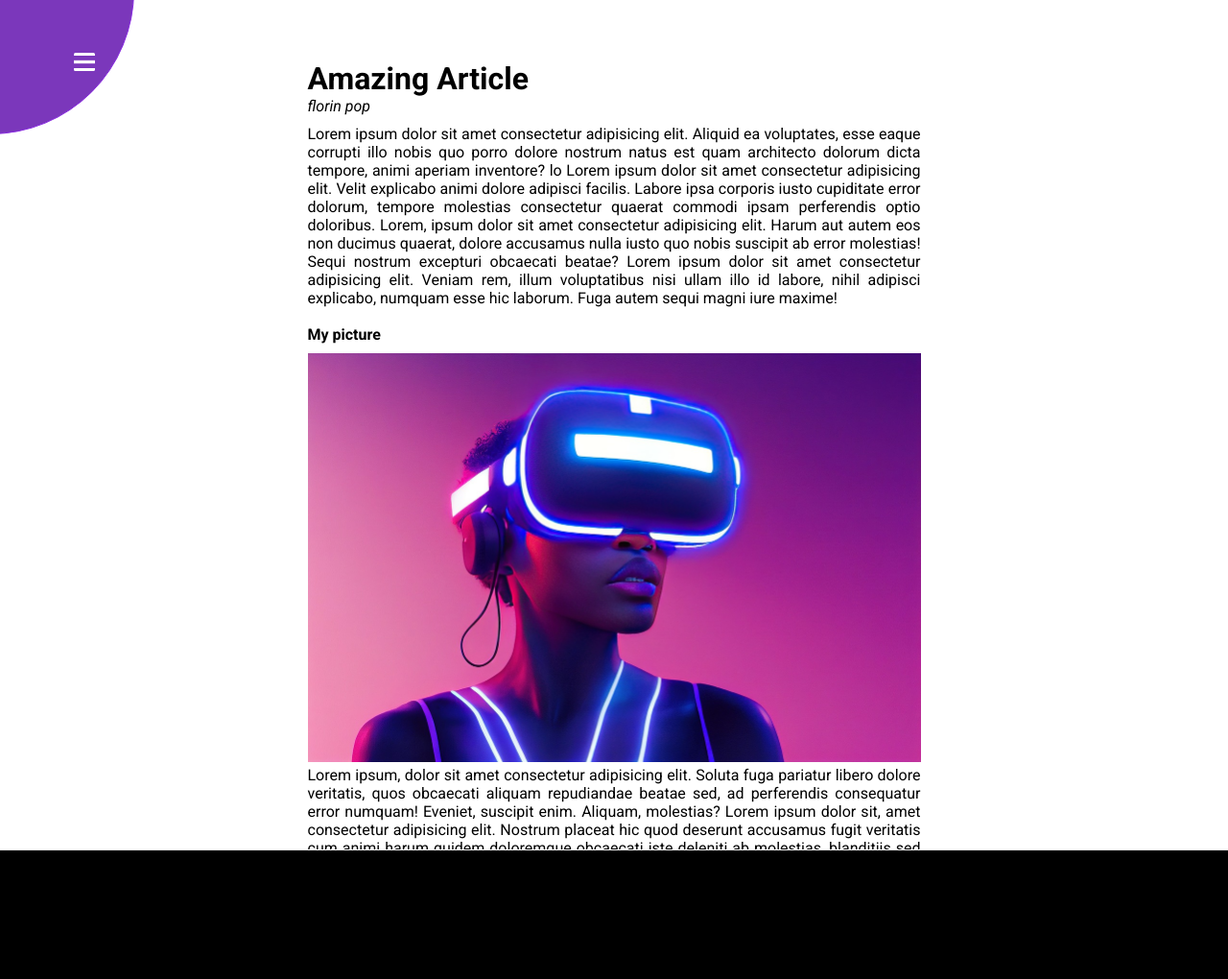
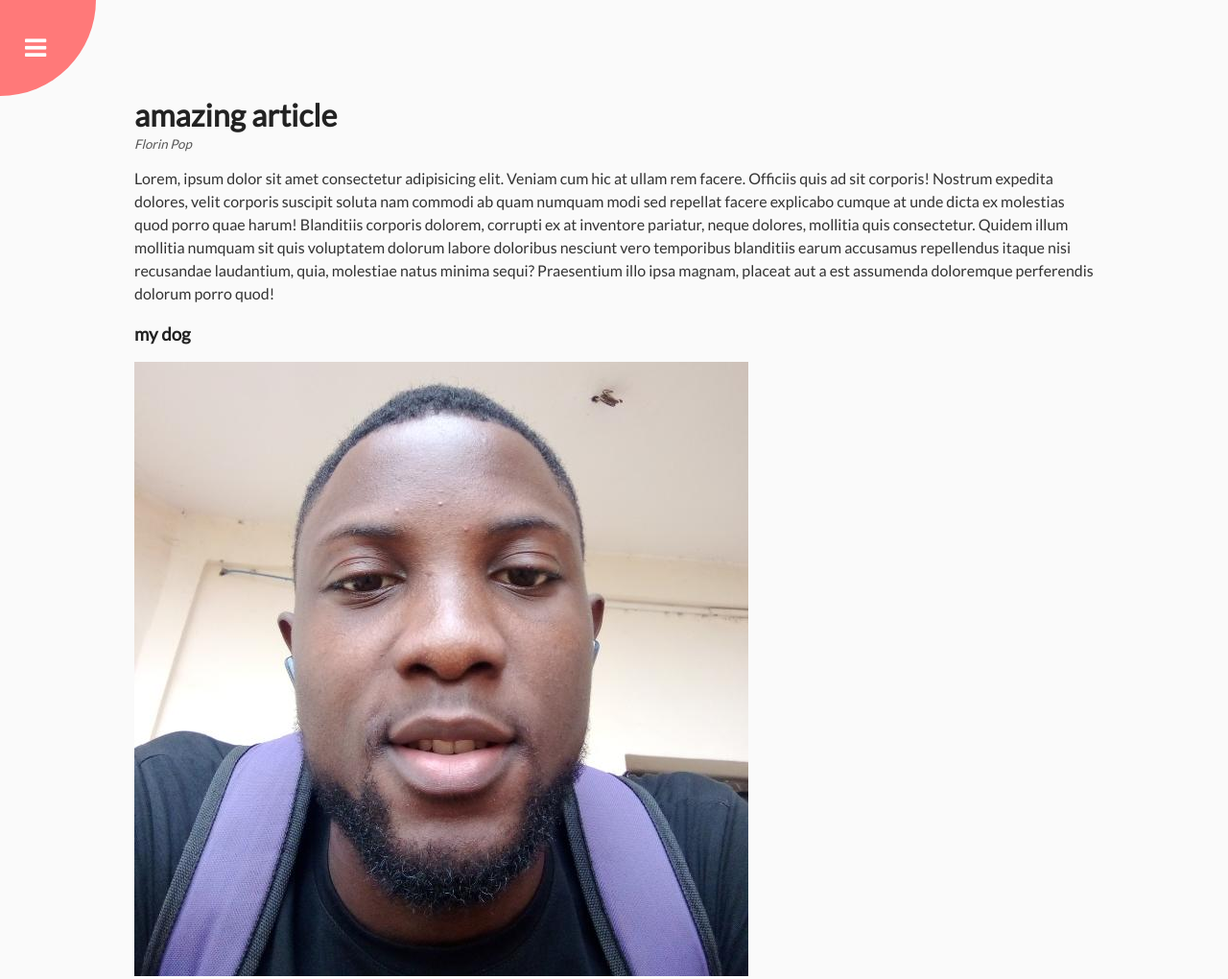
Before and after one commit to nzali-fankem-vladimir/code_everyday_challenge_100, a plain HTML site: page day 3/index.html in a window 1280 px wide. Shown: the top 1020 px of the page at 96% size. Before the commit the page ends 936 px from the top, so only its background shows below. Drawn offline with Linux system fonts and the light colour scheme.

Commit message:
la version tutoriel du projet 03

```diff
--- a/day 3/index.html
+++ b/day 3/index.html
@@ -3,51 +3,40 @@
 <head>
     <meta charset="UTF-8">
     <meta name="viewport" content="width=device-width, initial-scale=1.0">
-    <title>Document</title>
+    <title>rotating navigation </title>
     <link rel="stylesheet" href="style.css">
+    <link rel="stylesheet" href="https://cdnjs.cloudflare.com/ajax/libs/font-awesome/4.7.0/css/font-awesome.min.css">
 </head>
 <body>
-    <div class="div_menu">
-        <div class="sous_div_menu">
-            <img id="arrow_menu" src="../images/arrow.png" alt="">
-            <img id="burger_menu" src="../images/menu-btn.png" alt="">
+    <div class="container">
+        <div class="circle-container">
+            <div class="circle">
+                <button id="close">
+                    <i class="fa fa-times"></i>
+                </button>
+                <button id="open">
+                    <i class="fa fa-bars"></i>
+                </button>
+            </div>
         </div>
 
-    </div>
-    <div class="div_main">
-         <main>
-        <h1>Amazing Article</h1>
-        <i>florin pop</i>
-        <p>Lorem ipsum dolor sit amet consectetur adipisicing elit. Aliquid ea voluptates, esse eaque corrupti illo nobis quo porro dolore nostrum natus est quam architecto dolorum dicta tempore, animi aperiam inventore? lo
-            Lorem ipsum dolor sit amet consectetur adipisicing elit. Velit explicabo animi dolore adipisci facilis. Labore ipsa corporis iusto cupiditate error dolorum, tempore molestias consectetur quaerat commodi ipsam perferendis optio doloribus.
-            Lorem, ipsum dolor sit amet consectetur adipisicing elit. Harum aut autem eos non ducimus quaerat, dolore accusamus nulla iusto quo nobis suscipit ab error molestias! Sequi nostrum excepturi obcaecati beatae?
-            Lorem ipsum dolor sit amet consectetur adipisicing elit. Veniam rem, illum voluptatibus nisi ullam illo id labore, nihil adipisci explicabo, numquam esse hic laborum. Fuga autem sequi magni iure maxime!
-        </p> <br>
-        <h2>My picture</h2>
-        <div class="div_image">
-            <img src="../images/photo3.jpg" alt="">
+        <div class="content">
+            <h1>amazing article</h1>
+            <small>Florin Pop</small>
+            <p>Lorem, ipsum dolor sit amet consectetur adipisicing elit. Veniam cum hic at ullam rem facere. Officiis quis ad sit corporis! Nostrum expedita dolores, velit corporis suscipit soluta nam commodi ab quam numquam modi sed repellat facere explicabo cumque at unde dicta ex molestias quod porro quae harum! Blanditiis corporis dolorem, corrupti ex at inventore pariatur, neque dolores, mollitia quis consectetur. Quidem illum mollitia numquam sit quis voluptatem dolorum labore doloribus nesciunt vero temporibus blanditiis earum accusamus repellendus itaque nisi recusandae laudantium, quia, molestiae natus minima sequi? Praesentium illo ipsa magnam, placeat aut a est assumenda doloremque perferendis dolorum porro quod!</p>
+
+            <h3>my dog</h3>
+            <img src="vlad.png" alt="" srcset="">
+            <p>Lorem ipsum, dolor sit amet consectetur adipisicing elit. Magnam ea hic facilis quae cupiditate nihil ratione temporibus officia aspernatur voluptate vero architecto delectus laborum qui perspiciatis tempora dolorum molestias quod in beatae, sapiente dolor esse! Mollitia sequi qui officiis, et molestiae architecto fugit culpa soluta, eligendi unde tenetur recusandae ducimus ipsam dolorem earum inventore quidem quibusdam beatae officia non ut accusamus! Facilis nostrum autem laborum excepturi similique nisi, molestias, ipsum dolorem quaerat accusamus, eveniet iste!</p>
         </div>
-        <p>Lorem ipsum, dolor sit amet consectetur adipisicing elit. Soluta fuga pariatur libero dolore veritatis, quos obcaecati aliquam repudiandae beatae sed, ad perferendis consequatur error numquam! Eveniet, suscipit enim. Aliquam, molestias?
-            Lorem ipsum dolor sit, amet consectetur adipisicing elit. Nostrum placeat hic quod deserunt accusamus fugit veritatis cum animi harum quidem doloremque obcaecati iste deleniti ab molestias, blanditiis sed molestiae illo!
-            Lorem ipsum dolor sit, amet consectetur adipisicing elit. Cum ad voluptatem libero corporis architecto. Excepturi rem tempora aperiam atque architecto officia odit, ipsa nemo dolore vero, et nam non voluptates?
-        </p>
-    </main>
     </div>
     <nav>
-        <div>
-            <img src="../images/home.png" alt=""><p>home</p>
-        </div>
-        <div>
-            <img src="../images/user.png" alt=""><p>absolute</p>
-        </div>
-        <div>
-        <img src="../images/email.png" alt=""><p>contact</p>
-        </div>
+        <ul>
+            <li><i class="fa fa-home"></i>Home</li>
+            <li><i class="fa fa-user"></i>about</li>
+            <li><i class="fa fa-envelope"></i>contact</li>
+        </ul>
     </nav>
-
-
-
-
-    <script src="script.js"></script>
+<script src="script.js"></script>
 </body>
 </html>
--- a/day 3/script.js
+++ b/day 3/script.js
@@ -1,23 +1,8 @@
-let btn_menu = document.getElementById('burger_menu')
-let menu_navigation = document.querySelector('nav')
-let btn_arrow = document.getElementById('arrow_menu')
-let btn_div_menu = document.querySelector('.div_menu')
-let papierPain_div_main = document.querySelector('.div_main')
+const open = document.getElementById('open')
+const close = document.getElementById('close')
+const container = document.querySelector('.container')
 
 
+open.addEventListener('click', ()=> container.classList.add('show-nav'))
 
-
-btn_menu.addEventListener('click', () =>{
-    btn_div_menu.classList.add('transform')
-    menu_navigation.classList.add ('active')
-    papierPain_div_main.classList.add('transform1')
-
-})
-
-btn_arrow.addEventListener('click', () =>{
-    btn_div_menu.classList.remove('transform')
-    menu_navigation.classList.remove ('active')
-    papierPain_div_main.classList.remove('transform1')
-
-
-})
+close.addEventListener('click', ()=> container.classList.remove('show-nav'))
--- a/day 3/style.css
+++ b/day 3/style.css
@@ -1,140 +1,132 @@
+@import url('https://fonts.googleapis.com/css?family=Lato&display=swap');
 
-@import url('https://fonts.googleapis.com/css2?family=Roboto:ital,wght@0,100;0,300;0,400;0,500;0,700;0,900;1,100;1,300;1,400;1,500;1,700;1,900&display=swap');
 *{
-    margin: 0;
-    padding: 0;
     box-sizing: border-box;
 }
-body {
-    box-sizing: border-box;
-    font-family: 'roboto', sans-serif;
-    font-size:16px;
-    position: relative;
-    background-color: black;
+
+body{
+    font-family: 'Lato', sans-serif;
+    background-color: #333;
+    color: #222;
+    overflow-x: hidden;
+    margin: 0;
+}
+.container{
+    background-color: #fafafa;
+    transform-origin: top left;
+    transition: transform 0.5s linear;
+    width: 100vw;
+    min-height: 100vh;
+    padding: 50px;
 }
 
-.div_main {
-    display: flex;
-    justify-content: center;
-    align-items: center;
-    width: 100vw;
-    height: 117vh;
-    background-color: white;
-    position: absolute;
-    top: -50px;
-    border: 1px solid white;
-    z-index: -1;
-    transition: .4s;
-    overflow: hidden;
-    position: relative;
+.container.show-nav {
+    transform: rotate(-20deg);
 }
 
-main{
-    display: flex;
-    flex-direction: column;
-    position: absolute;
-    width: 50%;
-    top: 07em;
+.circle-container {
+    position: fixed;
+    top: -100px;
+    left: -100px;
 }
 
-.div_image {
-    width: 100%;
-}
-img {
-    width: 100%;
+.circle {
+    background-color: #ff7979;
+    height: 200px;
+    width: 200px;
+    border-radius: 50%;
+    position: relative;
+    transition: transform .5s linear;
 }
 
-p{
-    text-align: justify;
+.container.show-nav .circle {
+    transform: rotate(-70deg);
 }
 
-i,h2 {
-    font-size: medium;
-    margin-bottom: 10px;
+.circle button {
+    cursor: pointer;
+    position: absolute;
+    top: 50%;
+    left: 50%;
+    height: 100px;
+    background: transparent;
+    border: 0;
+    font-size: 26px;
+    color: #fff;
 }
 
-.div_menu {
-    width: 18.75em;
-    height: 18.75em;
-    border: 1px solid blueviolet;
-    border-radius: 10em;
-    position: absolute;
-    top: -10em;
-    left: -10em;
-    background-color: rgb(123, 55, 187);
-    display: flex;
-    justify-content: center;
-    align-items: center;
-    transition: .4s;
-}
-.sous_div_menu {
-    display: flex;
-    justify-content: space-between;
-    align-items: center;
-    position: absolute;
-    bottom: 1em;
-    padding: 2.5em;
+.circle button:focus {
+    outline: none;
 }
 
-.div_menu #burger_menu{
-    width: 10%;
-    height: 09%;
-    border-radius: 1.6px;
-}
-.div_menu #burger_menu:active{
-    transform: scale(1.8);
-    transition: .4s;
+.circle button#open {
+    left: 60%;
 }
 
-.div_menu #arrow_menu {
-    width: 17%;
-    height: 15%;
-}
-.div_menu #arrow_menu:active {
-    transform: scale(1.8);
-    transition: .4s;
+.circle button#close {
+    top: 60%;
+    transform: rotate(90deg);
+    transform-origin: top left;
 }
 
+.container.show-nav + nav li {
+    transform: translateX(0);
+    transition-delay: 0.3s;
+}
 
+nav {
+    position: fixed;
+    bottom: 40px;
+    left: 0;
+    z-index: 100;
+}
+nav ul{
+    list-style-type: none;
+    padding-left: 30px;
+}
 
-nav{
-    width: 200px;
-    height: 200px;
-    display: flex;
-    justify-content: center;
-    flex-direction: column;
-    position: absolute;
-    left: -15%;
-    top: 45em;
-    gap: 10px;
-    transition: .5s linear;
-    color: white    ;
+nav ul li {
+    text-transform: uppercase;
+    color: #fff;
+    margin: 0px 0;
+    transform: translateX(-100%);
+    transition: transform 0.4s ease-in;
+}
+
+nav ul li i {
+    font-size: 20px;
+    margin: 10px;
+}
+nav ul li + li {
+    margin-left: 15px;
+    transform: translateX(-150%);
 
 }
-nav div {
-    display: flex;
-    align-items: center;
-    gap: 10px;
+
+nav ul li + li + li {
+    margin-left: 30px;
+    transform: translateX(-200%);
+
 }
 
-nav > * {
-    width: 2em;
-    height: 2em;
-    background-color: white;
+.content img {
+    max-width: 100%;
 }
 
-.transform {
-    transform: rotate(-100deg);
-    transition: .4s;
+.content {
+    max-width: 1000px;
+    margin: 50px auto;
+}
+.content h1 {
+    margin: 0;
 }
 
-.transform1 {
-    transform: rotate(-16deg);
-    transition: .5s;
-    transform-origin:top left ;
+.content small {
+    color: #555;
+    font-style: italic;
 }
 
-.active {
-    left: 2%;
-    transition: .4s linear;
+.content p {
+    color: #333;
+    line-height: 1.5;
 }
```
Also changed, not shown: day 3/vlad.png (added).
